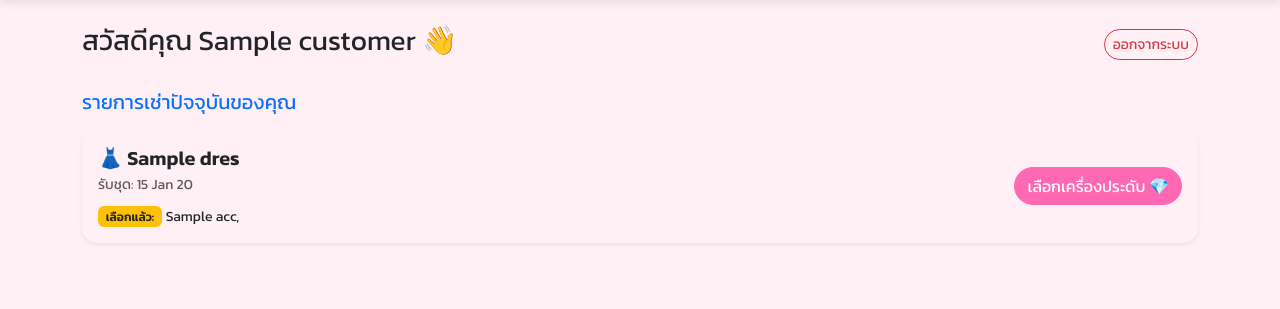
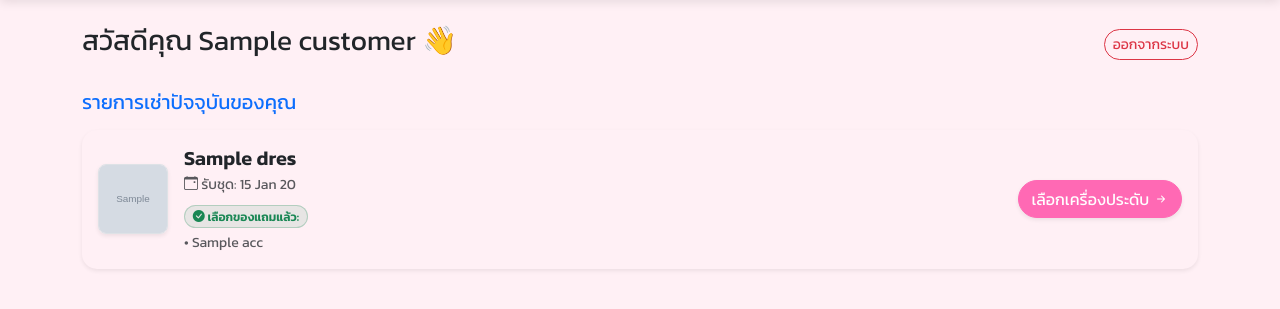
Before and after one commit to Macsarunrat/pink_rental, a Django app: template templates/customer_portal.html in a window 1280 px wide. Shown: the part 56-365 px from the top of the page. Run offline with Django 5.2, Linux system fonts and the light colour scheme; the template is opened without the code that fills it: most values are stand-ins (such as "Sample title", 1, 10 or a date in 2020); grey boxes marked "Sample" are stand-in pictures.

Commit message:
add picture in card

```diff
--- a/templates/customer_portal.html
+++ b/templates/customer_portal.html
@@ -11,28 +11,58 @@
 {% for rental in rentals %}
 <div class="card mb-3 shadow-sm border-0">
     <div class="card-body d-flex align-items-center justify-content-between">
+
+        <div class="d-flex align-items-center">
+
+            <div class="me-3">
+                {% if rental.dress.image %}
+                    <img src="{{ rental.dress.image.url }}"
+                         alt="{{ rental.dress.name }}"
+                         class="rounded-3 border shadow-sm"
+                         style="width: 70px; height: 70px; object-fit: cover;">
+                {% else %}
+                    <div class="bg-light rounded-3 border d-flex align-items-center justify-content-center"
+                         style="width: 70px; height: 70px; font-size: 2rem;">
+                        👗
+                    </div>
+                {% endif %}
+            </div>
+
             <div>
-            <h5 class="fw-bold mb-1">👗 {{ rental.dress.name }}</h5>
-            <p class="text-muted small mb-2">รับชุด: {{ rental.start_date|date:"d M y" }}</p>
+                <h5 class="fw-bold mb-1">{{ rental.dress.name }}</h5>
+                <p class="text-muted small mb-2">
+                    <i class="bi bi-calendar-event"></i> รับชุด: {{ rental.start_date|date:"d M y" }}
+                </p>
 
                 {% if rental.accessories.all %}
                     <div>
-                    <span class="badge bg-warning text-dark">เลือกแล้ว:</span>
+                        <span class="badge bg-success bg-opacity-10 text-success border border-success border-opacity-25 rounded-pill">
+                            <i class="bi bi-check-circle-fill"></i> เลือกของแถมแล้ว:
+                        </span>
+                        <div class="small text-muted mt-1">
                             {% for acc in rental.accessories.all %}
-                        <small>{{ acc.name }}, </small>
+                                • {{ acc.name }}<br>
                             {% endfor %}
                         </div>
+                    </div>
                 {% else %}
-                <span class="badge bg-light text-muted">ยังไม่ได้เลือกเครื่องประดับ</span>
+                    <span class="badge bg-warning bg-opacity-10 text-warning border border-warning border-opacity-25 rounded-pill text-dark">
+                        ⚠ ยังไม่ได้เลือกเครื่องประดับ
+                    </span>
                 {% endif %}
             </div>
+        </div>
 
-        <a href="{% url 'customer_select_accessories' rental.id %}" class="btn btn-primary rounded-pill">
-            เลือกเครื่องประดับ 💎
+        <a href="{% url 'customer_select_accessories' rental.id %}" class="btn btn-primary rounded-pill shadow-sm ms-2">
+            เลือกเครื่องประดับ <i class="bi bi-arrow-right-short"></i>
         </a>
+
     </div>
 </div>
 {% empty %}
-    <p class="text-muted text-center mt-5">ไม่พบรายการเช่าที่กำลังดำเนินการค่ะ</p>
+    <div class="text-center py-5">
+        <span style="font-size: 3rem;">📭</span>
+        <p class="text-muted mt-3">ไม่พบรายการเช่าที่กำลังดำเนินการค่ะ</p>
+    </div>
 {% endfor %}
 {% endblock %}
```
Lines whose indentation alone changed are shown as unchanged.
